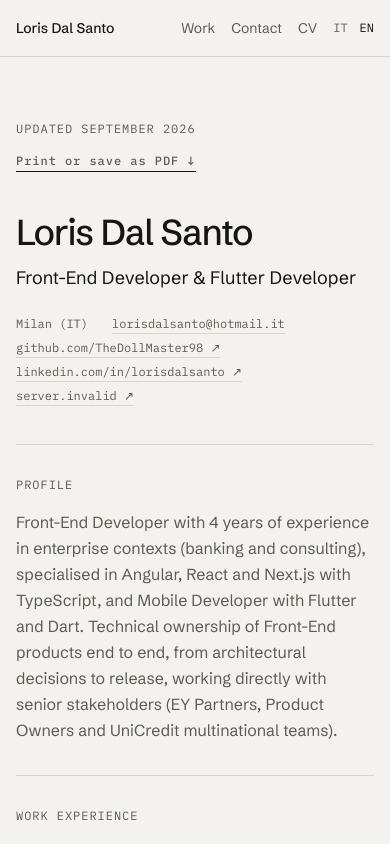
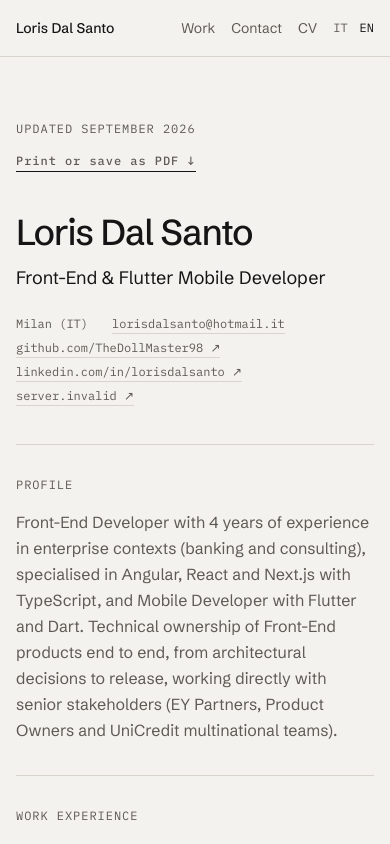
Before and after one commit to TheDollMaster98/lorisdalsanto.dev, a Next.js app: page /en/cv/ in a window 390 px wide. Shown: the top 844 px of the page. Built offline with nearby package versions, Linux system fonts and the light colour scheme; no server answers.

Commit message:
Posizionamento: Front-End & Flutter Mobile Developer
Ruolo allineato ovunque: hero, titolo e descrizione della pagina, testo
alternativo e immagine dell'anteprima social, presentazione e intestazione
del CV. Stack in evidenza: Angular, React, Next.js, Flutter.

```diff
--- a/src/content/cv/en.ts
+++ b/src/content/cv/en.ts
@@ -19,7 +19,7 @@ export const cvEn: Cv = {
     print: "Print or save as PDF",
     updated: "Updated",
   },
-  headline: "Front-End Developer & Flutter Developer",
+  headline: "Front-End & Flutter Mobile Developer",
   location: "Milan (IT)",
   updated: "September 2026",
   profile:
--- a/src/content/cv/it.ts
+++ b/src/content/cv/it.ts
@@ -19,7 +19,7 @@ export const cvIt: Cv = {
     print: "Stampa o salva in PDF",
     updated: "Aggiornato a",
   },
-  headline: "Front-End Developer & Flutter Developer",
+  headline: "Front-End & Flutter Mobile Developer",
   location: "Milano (IT)",
   updated: "settembre 2026",
   profile:
--- a/src/content/en.ts
+++ b/src/content/en.ts
@@ -2,9 +2,9 @@ import type { Content } from "@/models/content.model";
 
 export const en: Content = {
   meta: {
-    title: "Loris Dal Santo | Full-Stack JavaScript & Flutter Mobile Developer",
+    title: "Loris Dal Santo | Front-End & Flutter Mobile Developer",
     description:
-      "Full-stack JavaScript and Flutter mobile developer in Milan. Angular, Next.js, Node.js and Flutter for banking, enterprise and startups.",
+      "Front-end and Flutter mobile developer in Milan. Angular, React, Next.js and Flutter for banking, enterprise and startups.",
   },
   nav: {
     work: "Work",
@@ -14,7 +14,7 @@ export const en: Content = {
     cv: "CV",
   },
   hero: {
-    role: "Full-Stack JavaScript & Flutter Mobile Developer",
+    role: "Front-End & Flutter Mobile Developer",
     location: "Milan, Italy",
     availability: "Open to new opportunities",
     statement:
@@ -23,7 +23,7 @@ export const en: Content = {
   },
   intro: {
     label: "Introduction",
-    text: "Full-stack JavaScript and Flutter mobile developer with four years of experience, mostly in banking and enterprise. I have worked as a consultant for UniCredit Europe, on internal portals for EY AI & Data Italy, on a fintech mobile app in Flutter and on startup projects. At EY I now own the front-end of two internal projects, from architecture and components to documentation, release and demos for the Partners. I work with Angular, Next.js, Node.js and Flutter, with a focus on accessibility, testing and code that is still readable a year later.",
+    text: "Front-end and Flutter mobile developer with four years of experience, mostly in banking and enterprise. I have worked as a consultant for UniCredit Europe, on internal portals for EY AI & Data Italy, on a fintech mobile app in Flutter and on startup projects. At EY I now own the front-end of two internal projects, from architecture and components to documentation, release and demos for the Partners. I work with Angular, React, Next.js and Flutter, with a focus on accessibility, testing and code that is still readable a year later.",
     ai: "I use AI tools in development, always under my direct supervision. Where a client or project rules them out, I work without them, fully independently.",
   },
   work: {
--- a/src/content/it.ts
+++ b/src/content/it.ts
@@ -2,9 +2,9 @@ import type { Content } from "@/models/content.model";
 
 export const it: Content = {
   meta: {
-    title: "Loris Dal Santo | Full-Stack JavaScript & Flutter Mobile Developer",
+    title: "Loris Dal Santo | Front-End & Flutter Mobile Developer",
     description:
-      "Sviluppatore full-stack JavaScript e mobile Flutter a Milano. Angular, Next.js, Node.js e Flutter per banche, enterprise e startup.",
+      "Sviluppatore front-end e mobile Flutter a Milano. Angular, React, Next.js e Flutter per banche, enterprise e startup.",
   },
   nav: {
     work: "Lavori",
@@ -14,7 +14,7 @@ export const it: Content = {
     cv: "CV",
   },
   hero: {
-    role: "Full-Stack JavaScript & Flutter Mobile Developer",
+    role: "Front-End & Flutter Mobile Developer",
     location: "Milano",
     availability: "Aperto a nuove opportunità",
     statement:
@@ -23,7 +23,7 @@ export const it: Content = {
   },
   intro: {
     label: "Presentazione",
-    text: "Sviluppatore full-stack JavaScript e mobile Flutter con quattro anni di esperienza, soprattutto in ambito bancario ed enterprise. Ho lavorato come consulente per UniCredit Europa, su portali interni per EY AI & Data Italia, su un’app mobile fintech in Flutter e su progetti in startup. Oggi in EY seguo il front-end di due progetti interni, dall’architettura ai componenti, dalla documentazione al rilascio, fino alle demo per i Partner. Lavoro con Angular, Next.js, Node.js e Flutter, con attenzione all’accessibilità, ai test e a un codice che resti leggibile anche dopo un anno.",
+    text: "Sviluppatore front-end e mobile Flutter con quattro anni di esperienza, soprattutto in ambito bancario ed enterprise. Ho lavorato come consulente per UniCredit Europa, su portali interni per EY AI & Data Italia, su un’app mobile fintech in Flutter e su progetti in startup. Oggi in EY seguo il front-end di due progetti interni, dall’architettura ai componenti, dalla documentazione al rilascio, fino alle demo per i Partner. Lavoro con Angular, React, Next.js e Flutter, con attenzione all’accessibilità, ai test e a un codice che resti leggibile anche dopo un anno.",
     ai: "Nello sviluppo uso strumenti di intelligenza artificiale, sempre sotto la mia supervisione diretta. Dove un cliente o un progetto non ne prevede l’uso, lavoro senza, in piena autonomia.",
   },
   work: {
--- a/src/lib/site/metadata.ts
+++ b/src/lib/site/metadata.ts
@@ -39,7 +39,7 @@ export function pageMetadata(
           url: absoluteUrl("assets/img/og.png"),
           width: 1200,
           height: 630,
-          alt: "Loris Dal Santo, Full-Stack JavaScript & Flutter Mobile Developer",
+          alt: "Loris Dal Santo, Front-End & Flutter Mobile Developer",
         },
       ],
     },
```
Also changed, not shown: public/assets/img/og.png.
